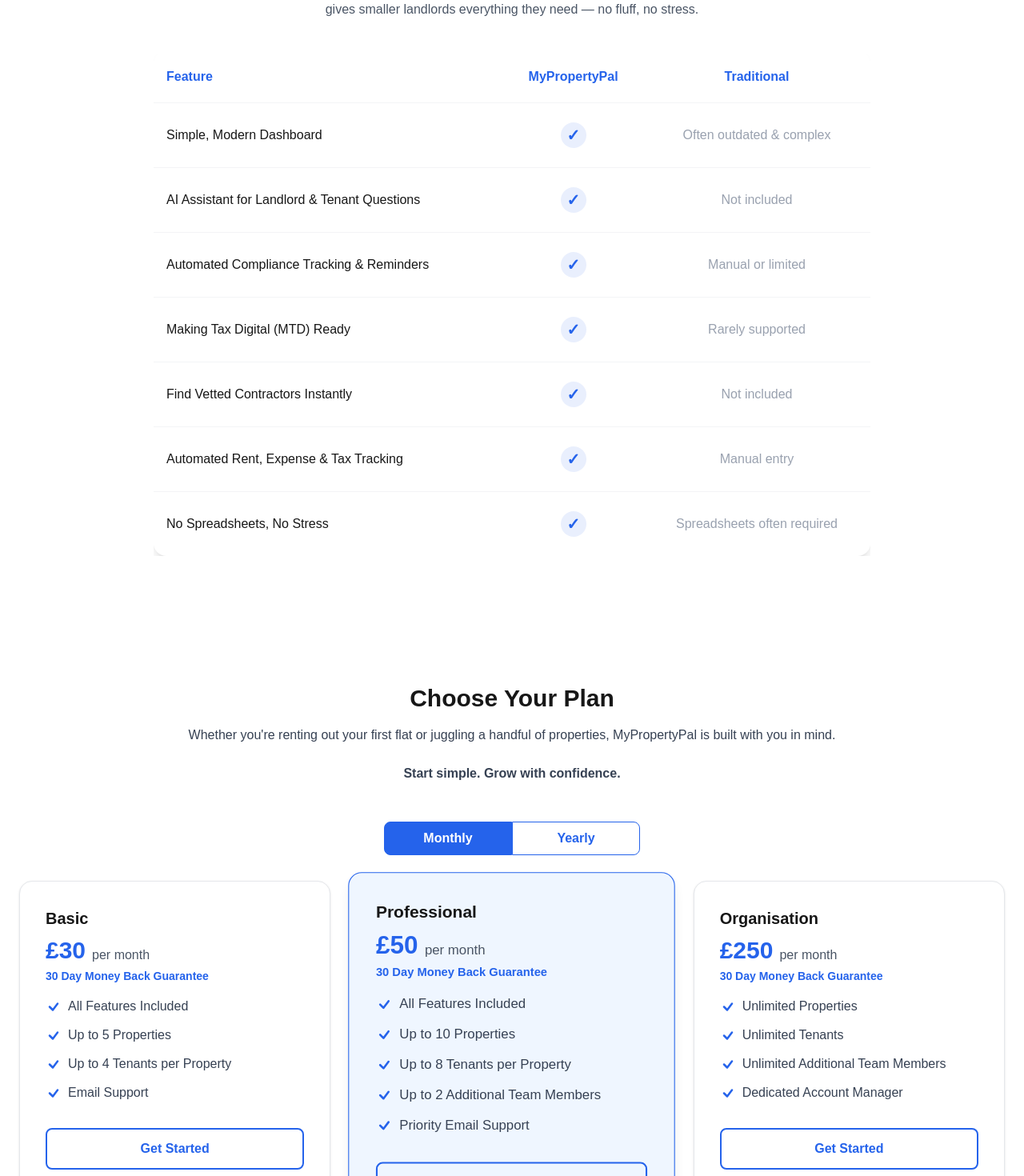
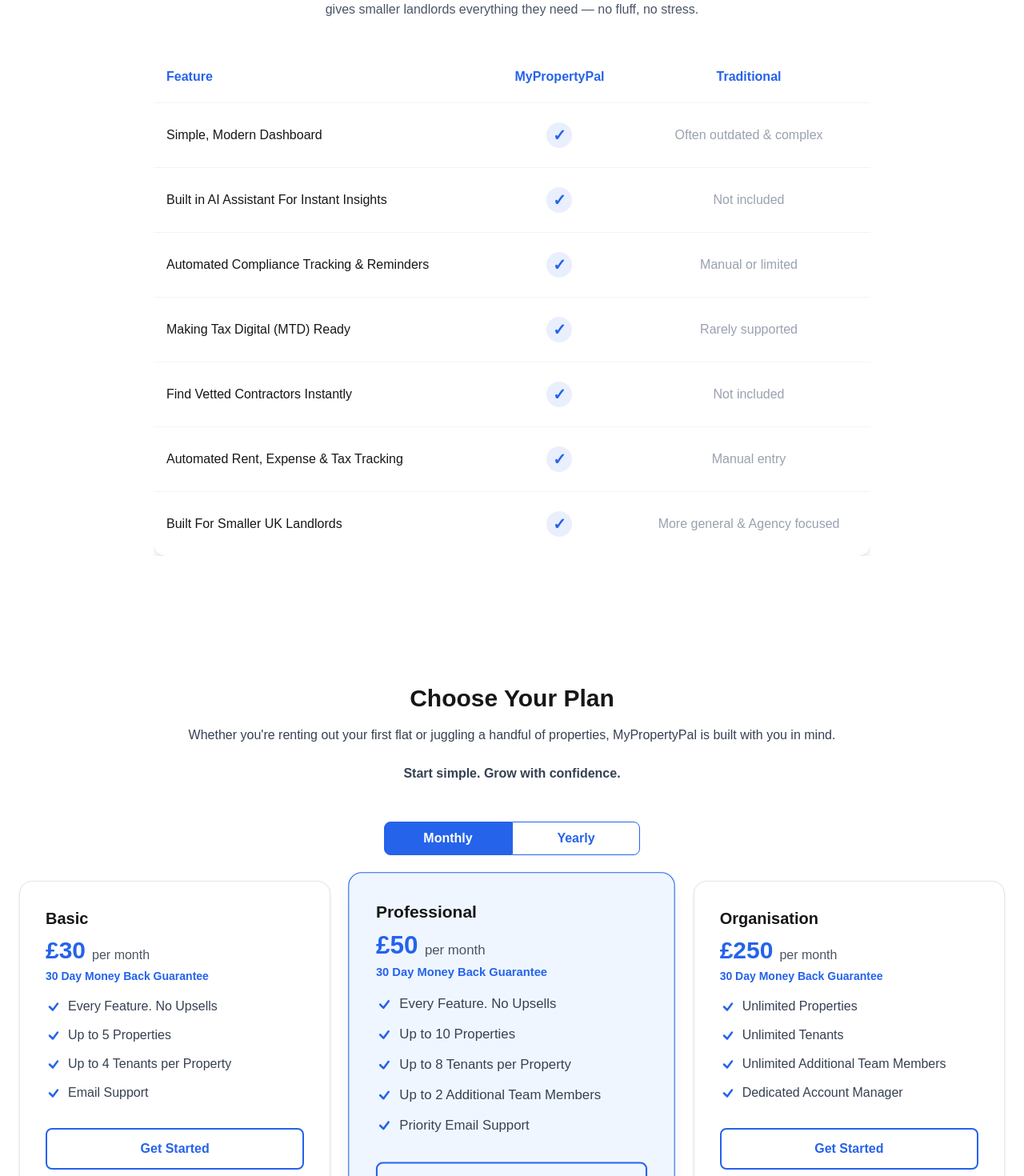
Before and after one commit to rubberduckies12/MyPropertyPal, a Next.js app in the folder marketing_site/: page / in a window 1280 px wide. Shown: the part 3249-4719 px from the top of the page at 80% size. Built offline with nearby package versions, Linux system fonts and the light colour scheme.

Commit message:
Minor upgrades

```diff
--- a/marketing_site/src/pages/home/home.jsx
+++ b/marketing_site/src/pages/home/home.jsx
@@ -30,7 +30,7 @@
         name: "Basic",
         price: 30,
         features: [
-            "All Features Included",
+            "Every Feature. No Upsells",
             "Up to 5 Properties",
             "Up to 4 Tenants per Property",
             "Email Support",
@@ -41,7 +41,7 @@
         name: "Professional",
         price: 50,
         features: [
-            "All Features Included",
+            "Every Feature. No Upsells",
             "Up to 10 Properties",
             "Up to 8 Tenants per Property",
             "Up to 2 Additional Team Members",
@@ -450,7 +450,7 @@
             other: <span className="text-gray-400">Often outdated & complex</span>,
           },
           {
-            feature: "AI Assistant for Landlord & Tenant Questions",
+            feature: "Built in AI Assistant For Instant Insights",
             mpp: <span className="inline-flex items-center justify-center w-8 h-8 rounded-full bg-[#2563eb]/10 text-[#2563eb] text-xl font-bold">✓</span>,
             other: <span className="text-gray-400">Not included</span>,
           },
@@ -475,9 +475,9 @@
             other: <span className="text-gray-400">Manual entry</span>,
           },
           {
-            feature: "No Spreadsheets, No Stress",
+            feature: "Built For Smaller UK Landlords",
             mpp: <span className="inline-flex items-center justify-center w-8 h-8 rounded-full bg-[#2563eb]/10 text-[#2563eb] text-xl font-bold">✓</span>,
-            other: <span className="text-gray-400">Spreadsheets often required</span>,
+            other: <span className="text-gray-400">More general & Agency focused</span>,
           },
         ].map((row, i) => (
           <tr key={row.feature} className={i !== 6 ? "border-b border-gray-100" : ""}>
```
